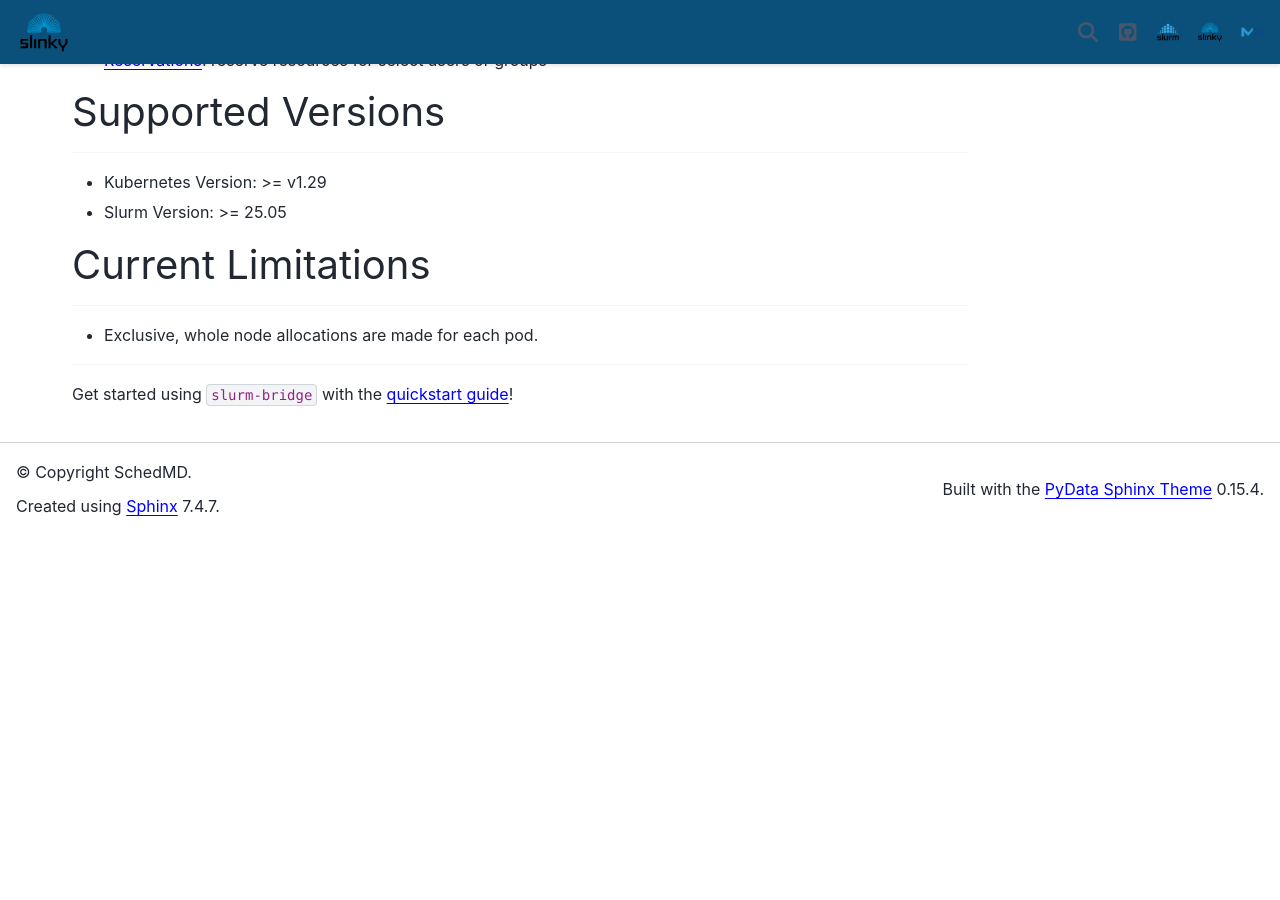
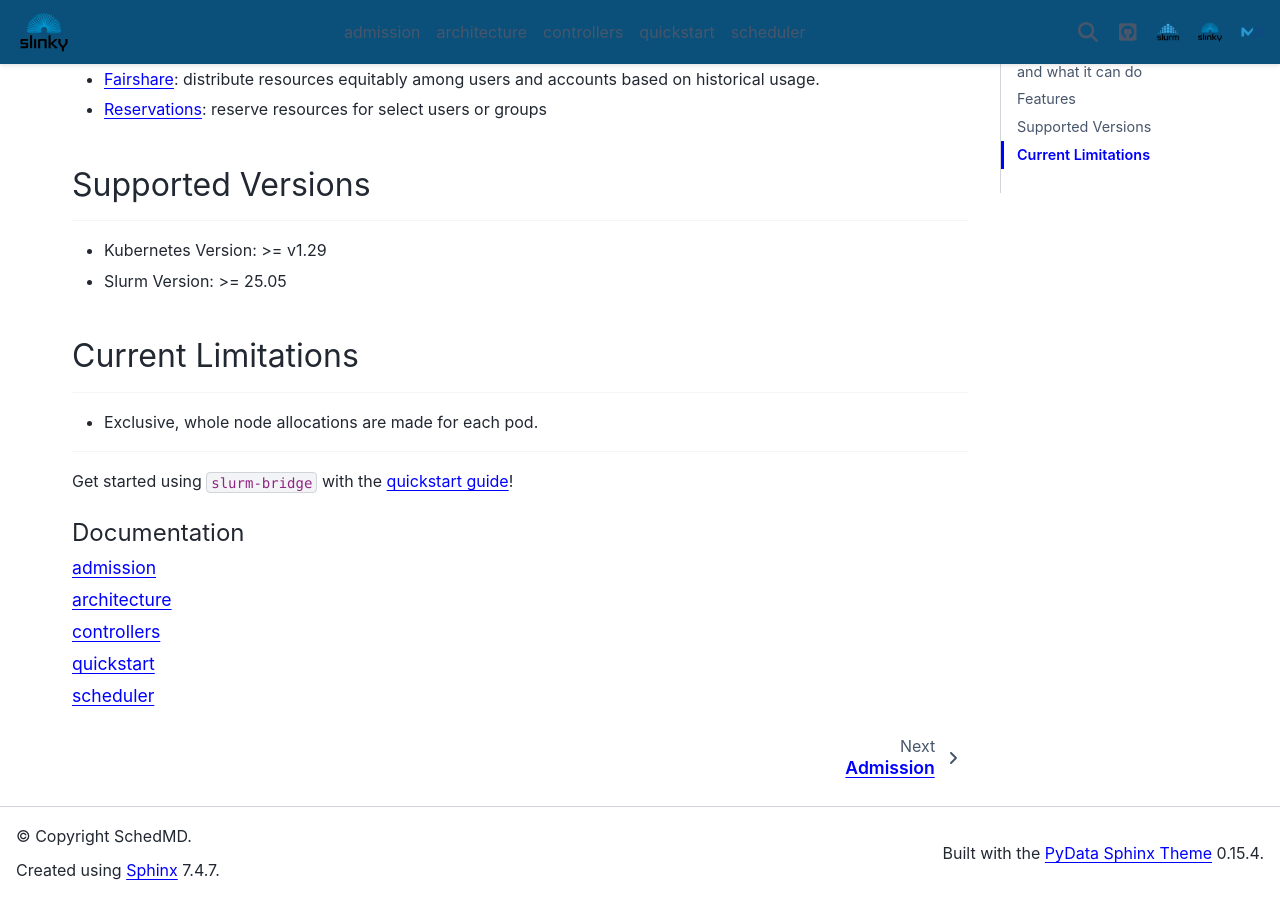
Before and after one commit to whaili/slurm-bridge, a Sphinx documentation site: the page built from docs/index.rst, in a window 1280 px wide and 900 px high, scrolled down 1503 px. Built offline with Sphinx 7.4.7 and the PyData theme 0.15.4, drawn with Linux system fonts in a browser that asks for light colours; nearby versions of some CDN libraries; before the commit the page ends 2039 px from its top, so only the background shows below that.

```diff
--- a/docs/index.rst
+++ b/docs/index.rst
@@ -87,3 +90,13 @@ Current Limitations
 --------------
 
 Get started using ``slurm-bridge`` with the `quickstart guide <quickstart.md>`__!
+
+.. toctree::
+   :maxdepth: 1
+   :caption: Documentation
+
+   admission <admission.md>
+   architecture <architecture.md>
+   controllers <controllers.md>
+   quickstart <quickstart.md>
+   scheduler <scheduler.md>
```
Also changed, not shown: other parts of docs/index.rst (+3 -0 lines).
